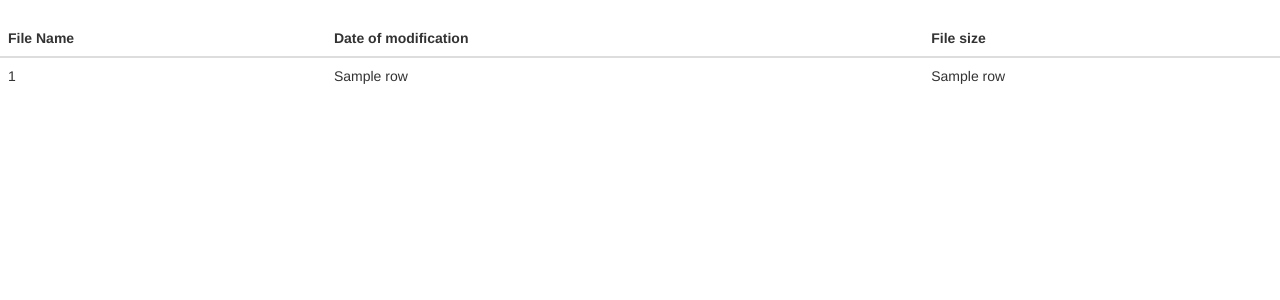
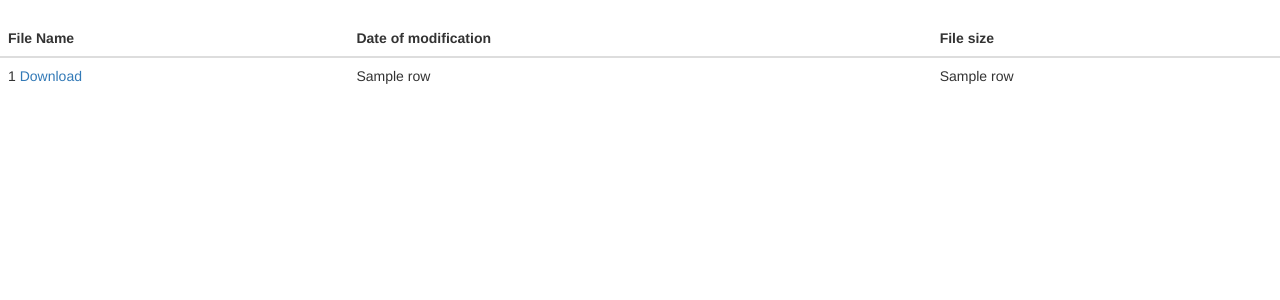
Before and after one commit to darekbx/raspberry-resource-manager, a Flask app: template app/templates/index.html in a window 1280 px wide. Shown: the part 82-382 px from the top of the page. Run offline with Flask 2, Linux system fonts and the light colour scheme; a user stored in the database is signed in; tables that the repository leaves empty hold one stand-in row (values such as "Sample post"); the template is opened without the code that fills it: most values are stand-ins (such as "Sample title", 1, 10 or a date in 2020); parts of the project's set-up code (start-up, migrations or seed data) failed here and were passed over; some libraries are stand-ins or nearby versions.

Commit message:
added files download (for validation)

```diff
--- a/app/templates/index.html
+++ b/app/templates/index.html
@@ -12,7 +12,7 @@
 
 {% for row in content %}
 <tr>
-	<td>{{row[0]}}</td>
+	<td>{{row[0]}} <a href="/download/{{row[0]}}">Download</a></td>
 	<td>{{row[1]}}</td>
 	<td>{{row[2]}}</td>
 </tr>
--- a/app/views.py
+++ b/app/views.py
@@ -2,6 +2,7 @@ from app import app
 from app.forms import LoginForm, RegisterForm
 from app import models, login_manager, db
 from flask import g, render_template, redirect
+from flask import send_file
 from flask_login import current_user, login_user, logout_user, login_required
 from dateutil.parser import parse
 
@@ -16,6 +17,17 @@ def sizeof_fmt(num, suffix='B'):
             return "%3.1f%s%s" % (num, unit, suffix)
         num /= 1024.0
     return "%.1f%s%s" % (num, 'Yi', suffix)
+
+@app.route('/download')
+@app.route('/dir/<dir>')
+@login_required
+def file_download(file_to_download, dir = None):
+	parent_directory = expanduser("~") + app.config['RESOURCES-DIRECTORY']
+	if dir is None:
+		dir = "/"
+	parent_dir = parent_directory + dir
+	path = parent_dir + file_to_download
+	return send_file(path)
 
 @app.route('/')
 @app.route('/dir/<dir>')
```
Also changed, not shown: app/templates/download.html (added).
